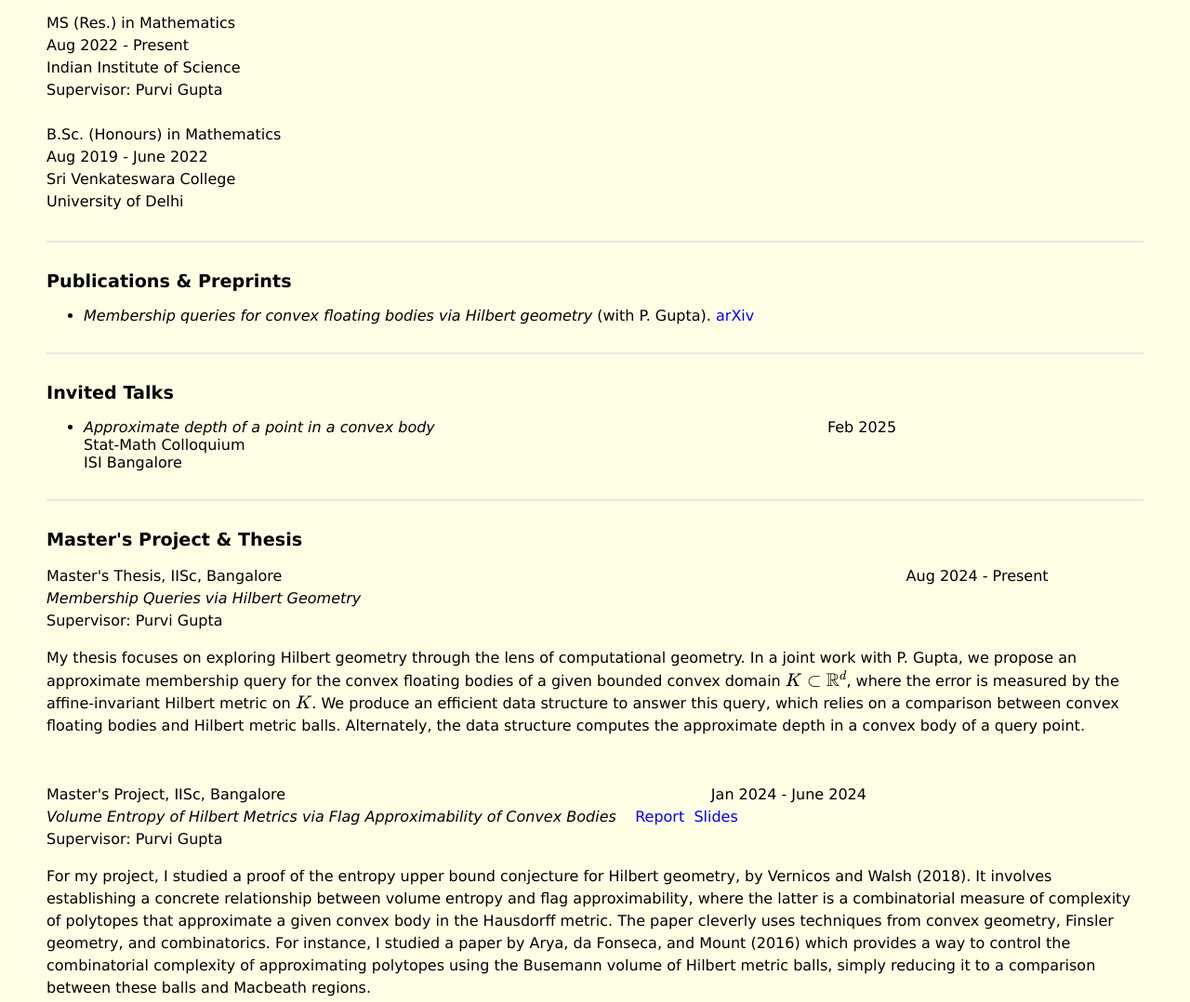
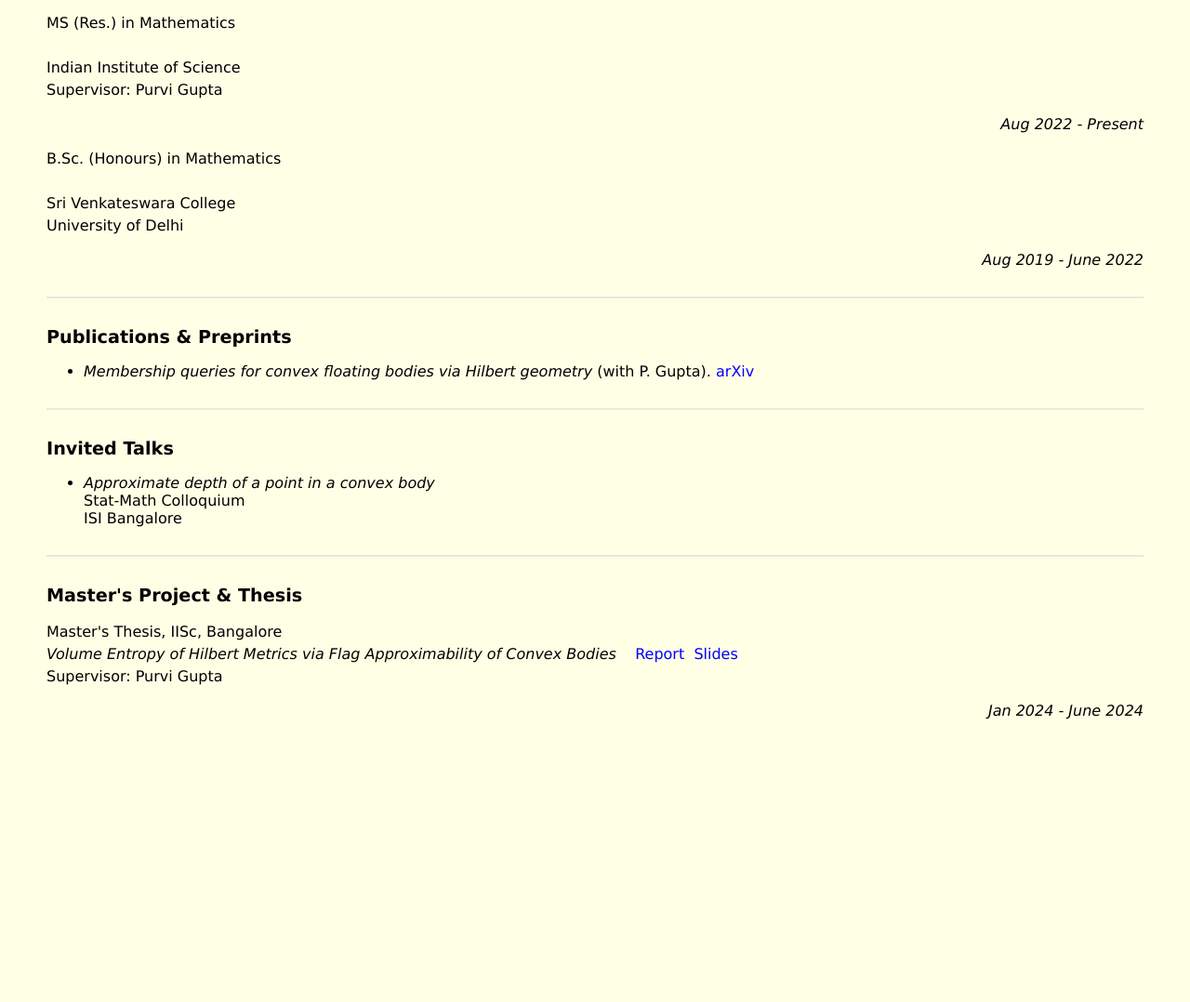
Before and after one commit to mkanant17/math, a plain HTML site: page index.html in a window 1280 px wide. Shown: the part 643-1721 px from the top of the page at 93% size. After the commit the page ends 1437 px from the top, so only its background shows below. Drawn offline with nearby package versions, Linux system fonts and the light colour scheme; some packages are replaced by stand-ins of ours.

Commit message:
Update index.html

```diff
--- a/index.html
+++ b/index.html
@@ -147,6 +147,14 @@
             display: none;
         }
 
+        /* New style for aligning dates to the right */
+        .date-container {
+            display: flex;
+            justify-content: flex-end;
+            font-style: italic;
+            margin-top: 10px;
+        }
+
         /* Responsive styles */
         @media (max-width: 768px) {
             header {
@@ -198,6 +206,10 @@
                 padding: 10px;
                 font-size: 16px;
             }
+
+            .date-container {
+                justify-content: center; /* Center date on smaller screens */
+            }
         }
 
         /* Further adjustments for very small screens (phones in portrait mode) */
@@ -235,6 +247,7 @@
         </div>
         <h1>Anant Narayanan</h1>
     </header>
+
     <div class="content">
         <section>
             <p>I am currently pursuing an MS (Res.) in the Department of Mathematics at the Indian Institute of Science (IISc), Bangalore.</p>
@@ -247,13 +260,19 @@
 
         <section>
             <h2>Academic Background</h2>
-            <p>MS (Res.) in Mathematics<br> Aug 2022 - Present
+            <p>MS (Res.) in Mathematics<br>
             <br>Indian Institute of Science
-            <br>Supervisor: Purvi Gupta
-            <br><br>
-            B.Sc. (Honours) in Mathematics<br>
-            Aug 2019 - June 2022
+            <br>Supervisor: Purvi Gupta</p>
+            <div class="date-container">
+                <span>Aug 2022 - Present</span>
+            </div>
+
+            <p>B.Sc. (Honours) in Mathematics<br>
             <br>Sri Venkateswara College <br> University of Delhi
+            </p>
+            <div class="date-container">
+                <span>Aug 2019 - June 2022</span>
+            </div>
         </section>
 
         <div class="section-divider"></div>
@@ -270,7 +289,7 @@
         <section>
             <h2>Invited Talks</h2>
             <ul>
-                <li><em>Approximate depth of a point in a convex body</em> &nbsp; &nbsp; &nbsp;&nbsp; &nbsp; &nbsp; &nbsp;&nbsp; &nbsp; &nbsp; &nbsp;&nbsp; &nbsp; &nbsp; &nbsp;&nbsp; &nbsp; &nbsp; &nbsp;&nbsp; &nbsp; &nbsp; &nbsp;&nbsp; &nbsp; &nbsp; &nbsp;&nbsp; &nbsp; &nbsp; &nbsp;&nbsp; &nbsp; &nbsp; &nbsp;&nbsp; &nbsp; &nbsp; &nbsp;&nbsp; &nbsp; &nbsp; &nbsp;&nbsp; &nbsp; &nbsp; &nbsp;Feb 2025<br> Stat-Math Colloquium <br> ISI Bangalore</li>
+                <li><em>Approximate depth of a point in a convex body</em><br> Stat-Math Colloquium <br> ISI Bangalore</li>
             </ul>
         </section>
 
@@ -278,15 +297,13 @@
 
         <section>
             <h2>Master's Project & Thesis</h2>
-            <p>Master's Thesis, IISc, Bangalore &nbsp; &nbsp; &nbsp;&nbsp; &nbsp; &nbsp; &nbsp; &nbsp;&nbsp; &nbsp; &nbsp; &nbsp;&nbsp; &nbsp; &nbsp; &nbsp;&nbsp; &nbsp; &nbsp; &nbsp;&nbsp; &nbsp; &nbsp; &nbsp; &nbsp; &nbsp;&nbsp; &nbsp; &nbsp; &nbsp;&nbsp; &nbsp; &nbsp; &nbsp;&nbsp; &nbsp; &nbsp; &nbsp;&nbsp; &nbsp; &nbsp; &nbsp;&nbsp; &nbsp; &nbsp; &nbsp;&nbsp; &nbsp; &nbsp; &nbsp;&nbsp; &nbsp; &nbsp; &nbsp;&nbsp; &nbsp; &nbsp; &nbsp;&nbsp; &nbsp; &nbsp; &nbsp;&nbsp; &nbsp; &nbsp; &nbsp;&nbsp; &nbsp; &nbsp; &nbsp;&nbsp; &nbsp; &nbsp; &nbsp; Aug 2024 - Present <br> <em>Membership Queries via Hilbert Geometry</em><br> Supervisor: Purvi Gupta</p>
-            <p>My thesis focuses on exploring Hilbert geometry through the lens of computational geometry. In a joint work with P. Gupta, we propose an approximate membership query for the convex floating bodies of a given bounded convex domain \( K \subset \mathbb{R}^d \), where the error is measured by the affine-invariant Hilbert metric on \( K \). We produce an efficient data structure to answer this query, which relies on a comparison between convex floating bodies and Hilbert metric balls. Alternately, the data structure computes the approximate depth in a convex body of a query point. </p>
-
-            <br>
-            <p>Master's Project, IISc, Bangalore &nbsp; &nbsp; &nbsp; &nbsp; &nbsp;&nbsp; &nbsp; &nbsp; &nbsp;&nbsp; &nbsp; &nbsp; &nbsp;&nbsp; &nbsp; &nbsp; &nbsp;&nbsp; &nbsp; &nbsp; &nbsp; &nbsp; &nbsp;&nbsp; &nbsp; &nbsp; &nbsp;&nbsp; &nbsp; &nbsp; &nbsp;&nbsp; &nbsp; &nbsp; &nbsp;&nbsp; &nbsp; &nbsp; &nbsp;&nbsp; &nbsp; &nbsp; &nbsp;&nbsp; &nbsp; &nbsp; &nbsp;&nbsp; &nbsp; &nbsp; Jan 2024 - June 2024<br> <em>Volume Entropy of Hilbert Metrics via Flag Approximability of Convex Bodies</em> &nbsp;&nbsp;
+            <p>Master's Thesis, IISc, Bangalore <br> <em>Volume Entropy of Hilbert Metrics via Flag Approximability of Convex Bodies</em> &nbsp;&nbsp;
             <a href="https://indianinstituteofscience-my.sharepoint.com/:b:/g/personal/anantn_iisc_ac_in/EdGrT2vyvj5Kk6m4ZkuD34YBFofHbl_BVD9lX7eAWKEaiw?e=8cemKq" target="_blank">Report</a>&nbsp;
             <a href="https://indianinstituteofscience-my.sharepoint.com/:b:/g/personal/anantn_iisc_ac_in/EUn8TikxjoRPtDMWiOxAIbIBZsgFh2itG7MwnkYllypP-Q?e=uU6cpV" target="_blank">Slides</a>
             <br> Supervisor: Purvi Gupta</p>
-            <p>For my project, I studied a proof of the entropy upper bound conjecture for Hilbert geometry, by Vernicos and Walsh (2018). It involves establishing a concrete relationship between volume entropy and flag approximability, where the latter is a combinatorial measure of complexity of polytopes that approximate a given convex body in the Hausdorff metric. The paper cleverly uses techniques from convex geometry, Finsler geometry, and combinatorics. For instance, I studied a paper by Arya, da Fonseca, and Mount (2016) which provides a way to control the combinatorial complexity of approximating polytopes using the Busemann volume of Hilbert metric balls, simply reducing it to a comparison between these balls and Macbeath regions. </p>
+            <div class="date-container">
+                <span>Jan 2024 - June 2024</span>
+            </div>
         </section>
     </div>
 
```
